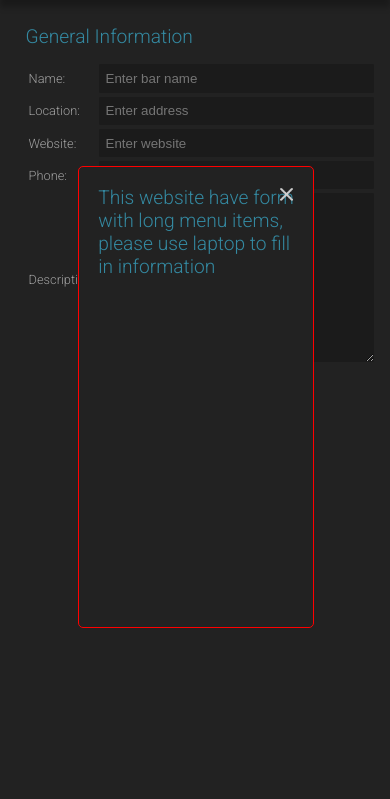
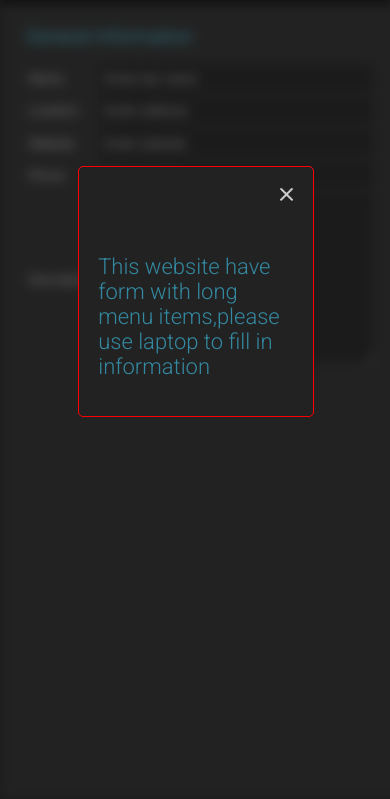
Before and after one commit to AryanGharshi/Studvest-collab, a PHP site: page /html/inputForm_add.php in a window 390 px wide; the page is wider, and only the part inside the window is pictured. Shown: the part 45-844 px from the top of that part. Run offline with PHP 8.4, Linux system fonts and the light colour scheme; data that the repository does not hold is empty.

Commit message:
responsive css

```diff
--- a/getDrunk/css/inputForm.css
+++ b/getDrunk/css/inputForm.css
@@ -314,10 +314,10 @@ input, textarea, select {
   }
 
   #popup_add {
-    height: 50vh;
+    height: 25vh;
+    margin-top: 25vh;
     width: calc(var(--main-width-popup) - 3em);
     margin-left: calc((100% - var(--main-width-popup)) / 2);
-    margin-top: 25vh;
     display: block;
     position: absolute;
     top: 0;
@@ -329,5 +329,13 @@ input, textarea, select {
     padding: 1.5em;
   }
 
+  #popup_add h1 {
+    margin-top: 8vh;
+    font-size: 22px;
+  }
+
+  .blur{
+    filter: blur(6px);
+  }
 
 }
--- a/getDrunk/html/inputForm_add.php
+++ b/getDrunk/html/inputForm_add.php
@@ -235,7 +235,7 @@ $conn->close();
     <?php include('header.php'); ?>
 </a>
 
-<div id="main">
+<div id="main" class="blur">
     <div id="left-column">
         <h1>General Information</h1>
         <form id="editBar" method="post" enctype="multipart/form-data">
@@ -375,11 +375,11 @@ else {
         </div>
     </div>
 
-    <div id="popup_add">
-        <h1>This website have form with long menu items,<br> please use laptop to fill in information</h1>
-        <input type="image" src="../media/icons/exit_white.png" alt="submit" class="btn-close">
-    </div>
 
+</div>
+<div id="popup_add">
+    <h1>This website have form with long menu items,please use laptop to fill in information</h1>
+    <input type="image" src="../media/icons/exit_white.png" alt="submit" class="btn-close">
 </div>
 
 
```
Also changed, not shown: 2 other files.
